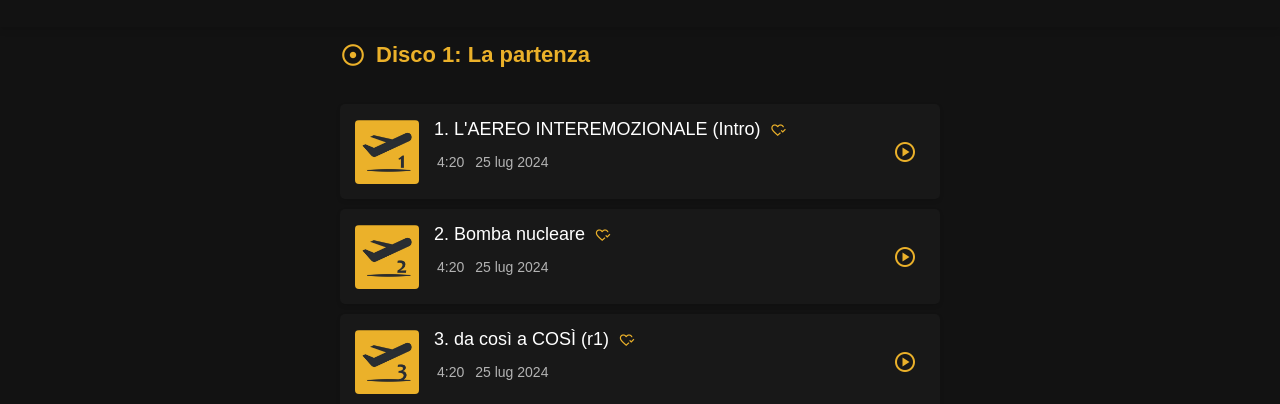
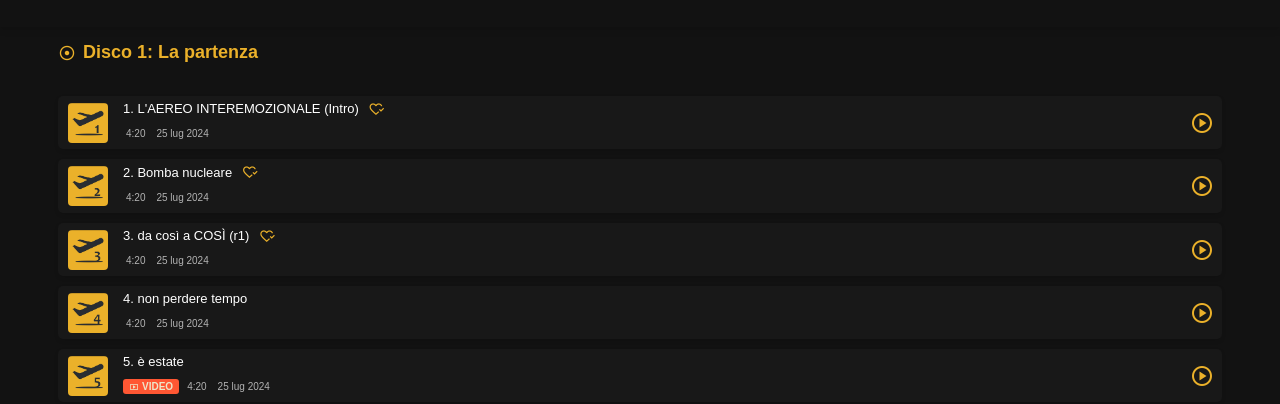
Before and after one commit to EggSonEP/Larder, a plain HTML site: page index.html in a window 1280 px wide. Shown: the part 396-800 px from the top of the page. Drawn offline with nearby package versions, Linux system fonts and the light colour scheme.

Commit message:
Update index.html

```diff
--- a/index.html
+++ b/index.html
@@ -18,7 +18,7 @@
         font-family: Arial, sans-serif;
         background-color: #121212;
         color: white;
-        padding: 20px;
+        padding-top: 20px;
       }
 
       h1,
@@ -28,7 +28,7 @@
       }
 
       .container {
-        max-width: 600px;
+        width: 100%;
         margin: 0 auto;
       }
 
@@ -38,18 +38,20 @@
       }
 
       .song-list li {
+        height: fit-content;
         display: flex;
         align-items: center;
         background-color: #181818;
-        padding: 15px;
+        padding-left: 10px;
+        padding-right: 10px;
         margin-bottom: 10px;
         border-radius: 5px;
         box-shadow: 0 2px 4px rgba(0, 0, 0, 0.1);
       }
 
       .song-list li img {
-        width: 64px;
-        height: 64px;
+        width: 40px;
+        height: 40px;
         border-radius: 4px;
         margin-right: 15px;
       }
@@ -59,9 +61,11 @@
       }
 
       .song-title {
+        padding-top: 5px;
         display: inline-flex; /* Dispone gli elementi in orizzontale */
         align-items: center; /* Allinea il testo e l'icona verticalmente */
         gap: 5px; /* Spazio tra il titolo e l'icona */
+        font-size: 13px;
       }
       .song-title .material-symbols-outlined {
         font-size: 16px; /* Imposta la dimensione dell'icona più piccola */
@@ -74,7 +78,7 @@
       }
 
       .song-duration {
-        font-size: 14px;
+        font-size: 10px;
         color: #b3b3b3;
         margin-left: 3px;
         margin-right: 3px;
@@ -91,8 +95,8 @@
         display: flex;
         justify-content: center;
         align-items: center;
-        width: 40px;
-        height: 40px;
+        width: 20px;
+        height: 20px;
       }
 
       .play-button i {
@@ -107,7 +111,7 @@
       /* Stile per i titoli dei dischi */
       .disc-title {
         margin-top: 40px;
-        font-size: 22px;
+        font-size: 18px;
         color: #ebb12a;
         text-align: left;
         display: inline-flex;
@@ -115,8 +119,8 @@
       }
 
       .disc-title .material-symbols-outlined {
-        font-size: 26px;
-        margin-right: 10px;
+        font-size: 18px;
+        margin-right: 7px;
         color: #ebb12a;
       }
 
@@ -154,7 +158,7 @@
         color: #eee6c9;
       }
       .badge.explicit .material-symbols-outlined {
-        font-size: 14px; /* Riduce la dimensione dell'icona */
+        font-size: 10px; /* Riduce la dimensione dell'icona */
         vertical-align: middle; /* Allinea l'icona verticalmente */
       }
 
@@ -163,7 +167,7 @@
         color: #eee6c9;
       }
       .badge.video .material-symbols-outlined {
-        font-size: 14px; /* Riduce la dimensione dell'icona */
+        font-size: 10px; /* Riduce la dimensione dell'icona */
         margin-right: 3px; /* Aggiunge un piccolo margine per distanziare il testo dall'icona */
         vertical-align: middle; /* Allinea l'icona verticalmente */
       }
```
